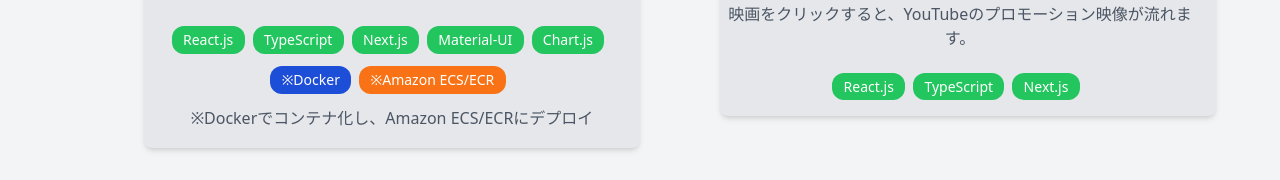
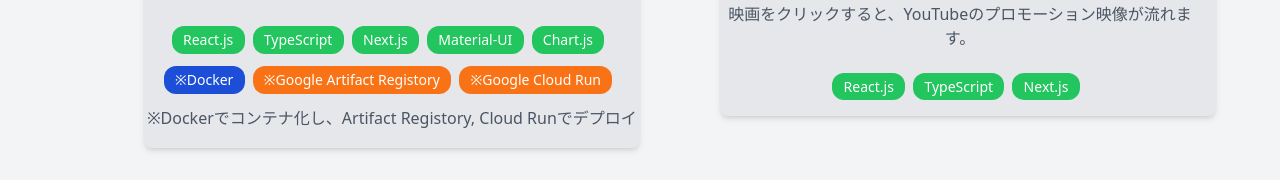
Before and after one commit to Masato24524/my-tech-blog, a Next.js app: page /pages/portfolio in a window 1280 px wide. Shown: the part 580-760 px from the top of the page. Built offline with nearby package versions, Linux system fonts and the light colour scheme; no server answers.

Commit message:
📝 使用技術スタックをGCPに変更

```diff
--- a/src/app/pages/portfolio/page.tsx
+++ b/src/app/pages/portfolio/page.tsx
@@ -50,10 +50,15 @@
                     &nbsp;&nbsp;※Docker&nbsp;&nbsp;
                   </span>
                   <span className="p-[4px] pb-[4px] mr-2 mb-1 text-sm rounded-xl text-white bg-orange-500">
-                    &nbsp;&nbsp;※Amazon ECS/ECR&nbsp;&nbsp;
+                    &nbsp;&nbsp;※Google Artifact Registory&nbsp;&nbsp;
+                  </span>
+                  <span className="p-[4px] pb-[4px] mr-2 mb-1 text-sm rounded-xl text-white bg-orange-500">
+                    &nbsp;&nbsp;※Google Cloud Run&nbsp;&nbsp;
                   </span>
                 </div>
-                <div>※Dockerでコンテナ化し、Amazon ECS/ECRにデプロイ</div>
+                <div>
+                  ※Dockerでコンテナ化し、Artifact Registory, Cloud Runでデプロイ
+                </div>
               </div>
             </p>
           </Link>
```
